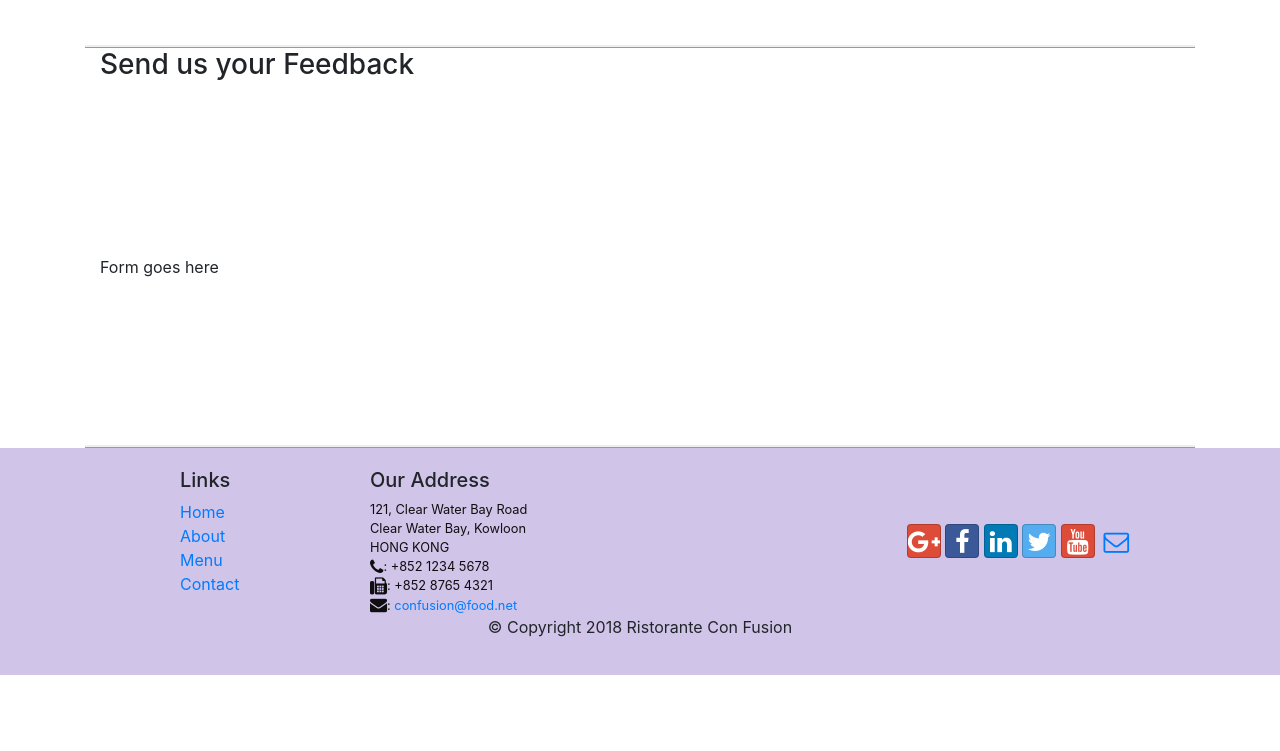
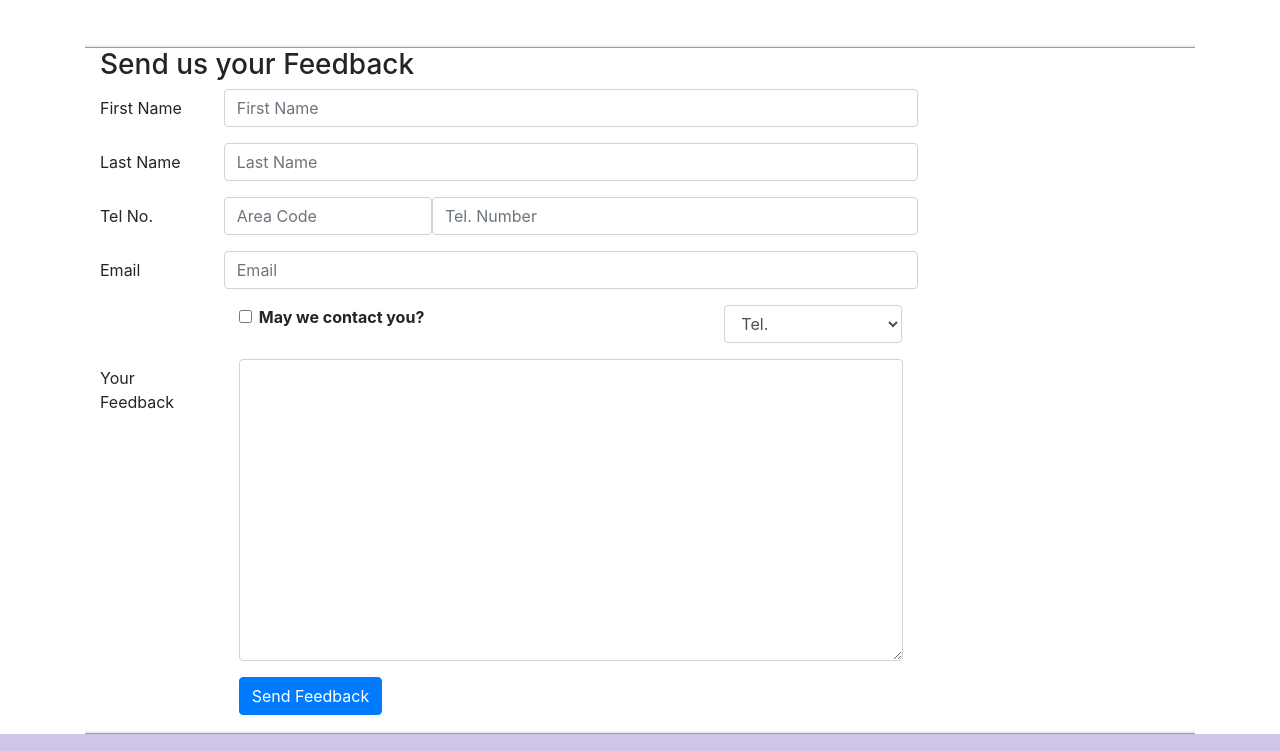
Before and after one commit to CyberpunkDanny/S3C1Bootstrap.v4, a website: page contactus.html in a window 1280 px wide. Shown: the part 817-1568 px from the top of the page. Before the commit the page ends 1492 px from the top, so only its background shows below. Drawn offline with nearby package versions, Linux system fonts and the light colour scheme.

Commit message:
Forms in BS
Static Forms; form-group, col-form-label, form-control, form-check, form-check-input, form-check-label

```diff
--- a/contactus.html
+++ b/contactus.html
@@ -92,7 +92,50 @@
               <h3>Send us your Feedback</h3>
            </div>
             <div class="col-12 col-md-9">
-                Form goes here
+                <form>
+                    <div class="form-group row">
+                        <label for="firstname" class="col-form-label col-md-2">First Name</label>
+                        <input type="text" name="firstname" id="firstname" class="form-control col-md-10" placeholder="First Name" />
+                    </div>
+                    <div class="form-group row">
+                        <label for="lastname" class="col-form-label col-md-2">Last Name</label>
+                        <input type="text" name="lastname" id="lastname" class="form-control col-md-10" placeholder="Last Name" />
+                    </div>
+                    <div class="form-group row">
+                        <label for="telnum" class="col-form-label col-md-2">Tel No.</label>
+                        <input type="tel" name="areacode" id="areacode" class="form-control col-md-3" placeholder="Area Code" />
+                        <input type="tel" name="telnum" id="telnum" class="form-control col-md-7" placeholder="Tel. Number" />
+                    </div>
+                    <div class="form-group row">
+                        <label for="emailid" class="col-form-label col-md-2">Email</label>
+                        <input type="email" name="emailid" id="emailid" class="form-control col-md-10" placeholder="Email" />
+                    </div>
+                    <div class="form-group row">
+                        <div class="col-md-6 offset-md-2">
+                            <div class="form-check">
+                                <input type="checkbox" name="approve" id="approve" value="" class="form-check-input" />
+                                <label for="approve" class="form-check-label"><strong>May we contact you?</strong></label>
+                            </div>
+                        </div>
+                        <div class="col-md-3 offset-md-1">
+                            <select class="form-control">
+                                <option>Tel.</option>
+                                <option>Email</option>
+                            </select>
+                        </div>
+                    </div>
+                    <div class="form-group row">
+                        <label for="feedback" class="col-form-label col-md-2">Your Feedback</label>
+                        <div class="col-md-10">
+                            <textarea name="feedback" id="feedback" rows="12" class="form-control"></textarea>
+                        </div>
+                    </div>
+                    <div class="form-group row">
+                        <div class="offset-md-2 col-md-10">
+                            <button type="submit" class="btn btn-primary">Send Feedback</button>
+                        </div>
+                    </div>
+                </form>
             </div>
              <div class="col-12 col-md">
             </div>
```
